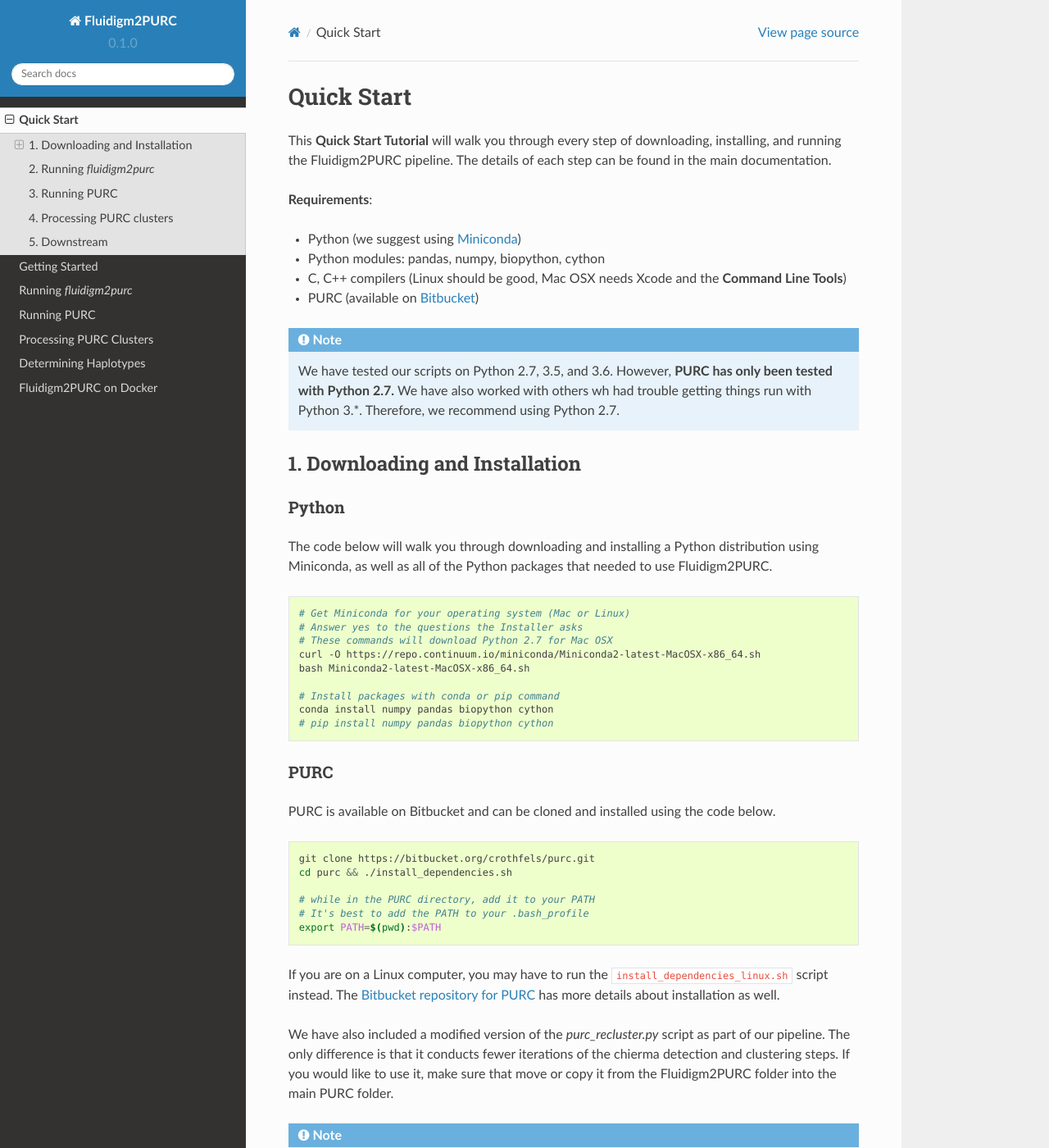
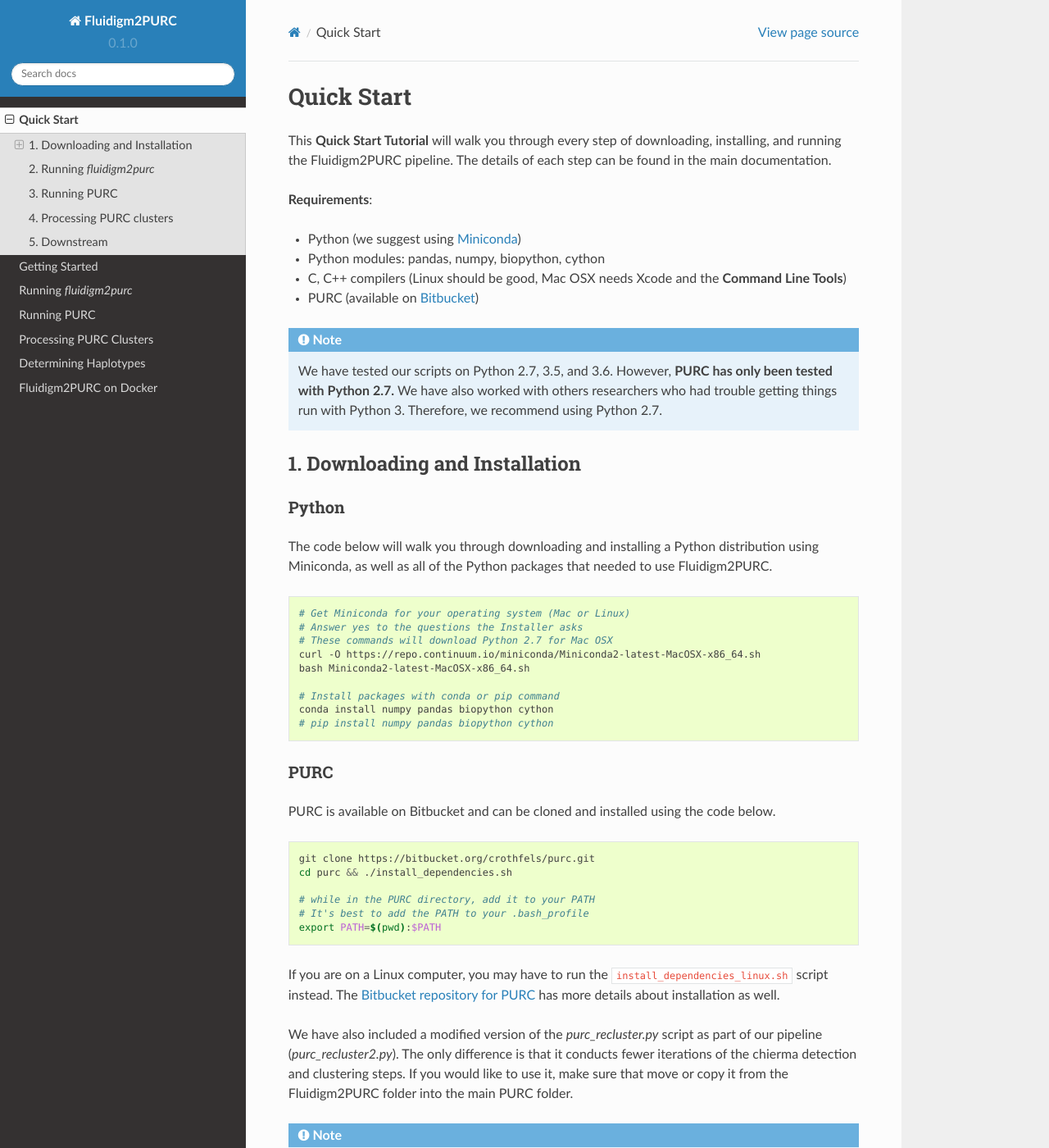
Before and after one commit to pblischak/fluidigm2purc, a Sphinx documentation site: the page built from docs/quick_start.rst, in a window 1280 px wide and 1400 px high. Shown: the whole window at 82% size. Built offline with Sphinx 7.4.7 and the Read the Docs theme 2.0.0, drawn with Linux system fonts in a browser that asks for light colours; some of the changed text lies outside the part shown.

Commit message:
more doc updates

```diff
--- a/docs/getting_started.rst
+++ b/docs/getting_started.rst
@@ -14,7 +14,7 @@
    -  biopython
    -  cython
 
--  C, C++ compilers
+-  C, C++ compilers (Mac users need Xcode Command Line Tools)
 -  `PURC <https://bitbucket.org/crothfels/purc>`_
 
 Installation
--- a/docs/quick_start.rst
+++ b/docs/quick_start.rst
@@ -17,8 +17,8 @@
 .. note::
 
   We have tested our scripts on Python 2.7, 3.5, and 3.6. However, **PURC has only been
-  tested with Python 2.7.** We have also worked with others wh had trouble getting things
-  run with Python 3.*. Therefore, we recommend using Python 2.7.
+  tested with Python 2.7.** We have also worked with others researchers who had trouble
+  getting things run with Python 3. Therefore, we recommend using Python 2.7.
 
 1. Downloading and Installation
 -------------------------------
@@ -60,9 +60,9 @@
 has more details about installation as well.
 
 We have also included a modified version of the *purc_recluster.py* script as part of our
-pipeline. The only difference is that it conducts fewer iterations of the chierma detection
-and clustering steps. If you would like to use it, make sure that move or copy it
-from the Fluidigm2PURC folder into the main PURC folder.
+pipeline (*purc_recluster2.py*). The only difference is that it conducts fewer iterations
+of the chierma detection and clustering steps. If you would like to use it, make sure that
+move or copy it from the Fluidigm2PURC folder into the main PURC folder.
 
 .. note::
 
@@ -147,10 +147,10 @@
 
   cd output-PURC
 
-  for l in $(tail +2 output-locus-err.txt | awk '{print $1}')
+  for l in $(tail +2 ../../output-locus-err.txt | awk '{print $1}')
   do
-    crunch_clusters -i ${l}_clustered_reconsensus.afa -s output-taxon-table.txt \
-                    -e output-locus-err.txt -l $l --realign --clean 0.4 --unique_haps
+    crunch_clusters -i ${l}_clustered_reconsensus.afa -s ../../output-taxon-table.txt \
+                    -e ../../output-locus-err.txt -l $l --realign --clean 0.4 --unique_haps
   done
 
 5. Downstream
```
Also changed, not shown: docs/crunching_clusters.rst (+7 -5 lines), docs/running_purc.rst (+8 -2 lines).
